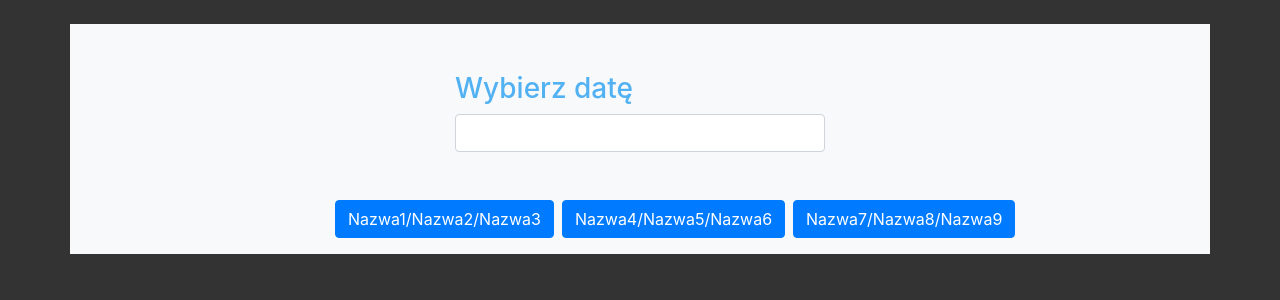
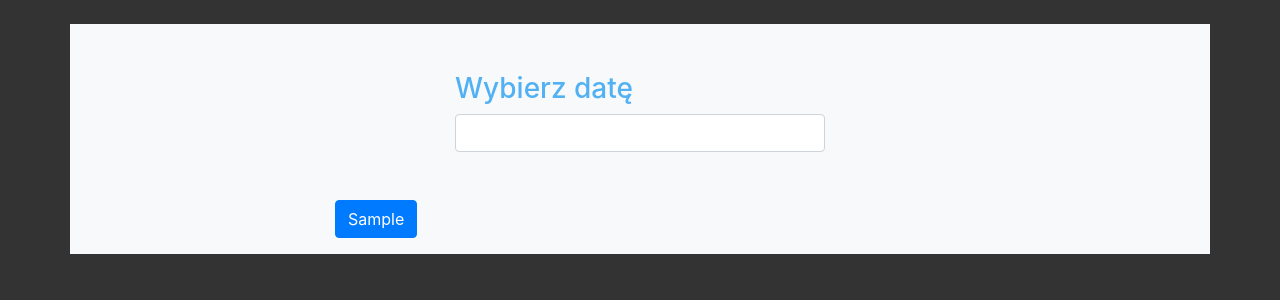
Before and after one commit to Introligator1998/TransportManagementSystem, a Flask app: page /showlogisticcars in a window 1280 px wide. Shown: the part 232-532 px from the top of the page. Run offline with Flask 2, Linux system fonts and the light colour scheme; tables that the repository leaves empty hold one stand-in row (values such as "Sample post"); some libraries are stand-ins or nearby versions.

Commit message:
car names in logisticcars.html

```diff
--- a/TMA/routes.py
+++ b/TMA/routes.py
@@ -205,9 +205,22 @@ def show_car_order():
     return render_template('showorder.html', Orders = Orders)
 
 
+def split_list(domain, interval):
+    return [domain[i:i + interval] for i in range(0, len(domain), interval)]
+
+
 @app.route("/showlogisticcars", methods=['GET', 'POST'])
 def show_logistic_cars():
-    return render_template('logisticcars.html')
+    Cars = Samochody.query.all()
+    car_pages_split = split_list(Cars, 3)
+    car_names = list()
+
+    for page in car_pages_split:
+        page_car_names = '/'.join([car.nazwa for car in page])
+        car_names.append(page_car_names)
+        print(car_names)
+
+    return render_template('logisticcars.html', car_names=car_names)
 
 
 @app.route("/showcars", methods=['GET', 'POST'])
--- a/TMA/templates/logisticcars.html
+++ b/TMA/templates/logisticcars.html
@@ -21,8 +21,8 @@
         format: 'Y-m-d'
     })
 </script>
-<button style = "margin-left: 250px" class = "btn btn-primary mr-2 " type="submit" value="1" name="page_number" id="page_number" formaction="{{ url_for('show_orders_for_cars') }}">Nazwa1/Nazwa2/Nazwa3</button>
-<button class = "btn btn-primary mr-2" type="submit" value="2" name="page_number" id="page_number" formaction="{{ url_for('show_orders_for_cars') }}">Nazwa4/Nazwa5/Nazwa6</button>
-<button class = "btn btn-primary mr-2"type="submit" value="3" name="page_number" id="page_number" formaction="{{ url_for('show_orders_for_cars') }}">Nazwa7/Nazwa8/Nazwa9</button>
+{% for names in car_names %}
+    <button style = "margin-left: 250px" class = "btn btn-primary mr-2 " type="submit" value="{{ loop.index }}" name="page_number" id="page_number" formaction="{{ url_for('show_orders_for_cars') }}">{{ names }}</button>
+{% endfor %}
 </form>
 {% endblock content %}
```
